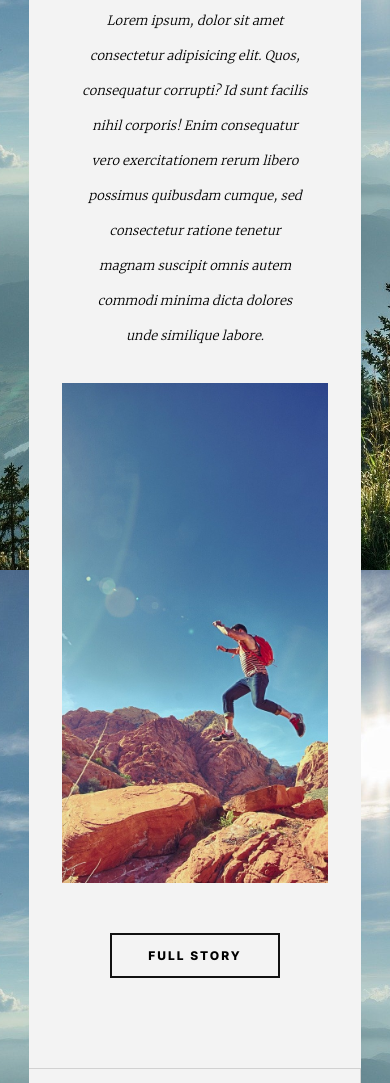
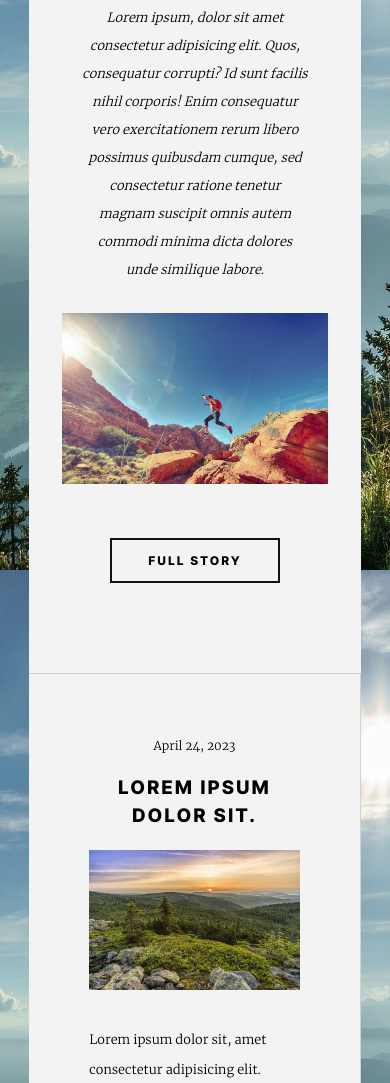
Before and after one commit to NicolasM-83200/SASS-La-Montagne, a plain HTML site: page index.html in a window 390 px wide. Shown: the part 1118-2201 px from the top of the page. Drawn offline with Linux system fonts and the light colour scheme.

Commit message:
update responsive on header

```diff
--- a/assets/styles/layout/_header.scss
+++ b/assets/styles/layout/_header.scss
@@ -42,6 +42,10 @@ header {
       display: flex;
       align-items: center;
       justify-content: center;
+
+      @media only screen and (min-width: 360px) and (orientation: landscape) {
+        display: none;
+      }
     }
   }
   nav {
--- a/assets/styles/layout/_main.scss
+++ b/assets/styles/layout/_main.scss
@@ -2,6 +2,9 @@ main {
   width: 85%;
   margin: 0 auto 30px;
   background: $white1;
+  img {
+    width: 100%;
+  }
 
   .section1 {
     width: 80%;
@@ -48,14 +51,9 @@ main {
       line-height: 35px;
       font-style: italic;
       font-size: 0.8rem;
-    }
-    .img-container {
-      width: 100%;
-      height: 500px;
-    }
-    .img1 {
-      background: url(/assets/img/pic01.jpg) center/cover;
-      height: 100%;
+      @media screen and (max-width: 400px) {
+        line-height: 28px;
+      }
     }
     .btn {
       margin: 50px 0 90px;
--- a/index.html
+++ b/index.html
@@ -54,9 +54,7 @@
           consectetur ratione tenetur magnam suscipit omnis autem commodi minima
           dicta dolores unde similique labore.
         </p>
-        <div class="img-container">
-          <div class="img1"></div>
-        </div>
+        <img src="./assets/img/pic01.jpg" alt="" />
         <button class="btn">full story</button>
       </section>
 
```
Also changed, not shown: assets/styles/index.css, 1 other file.
